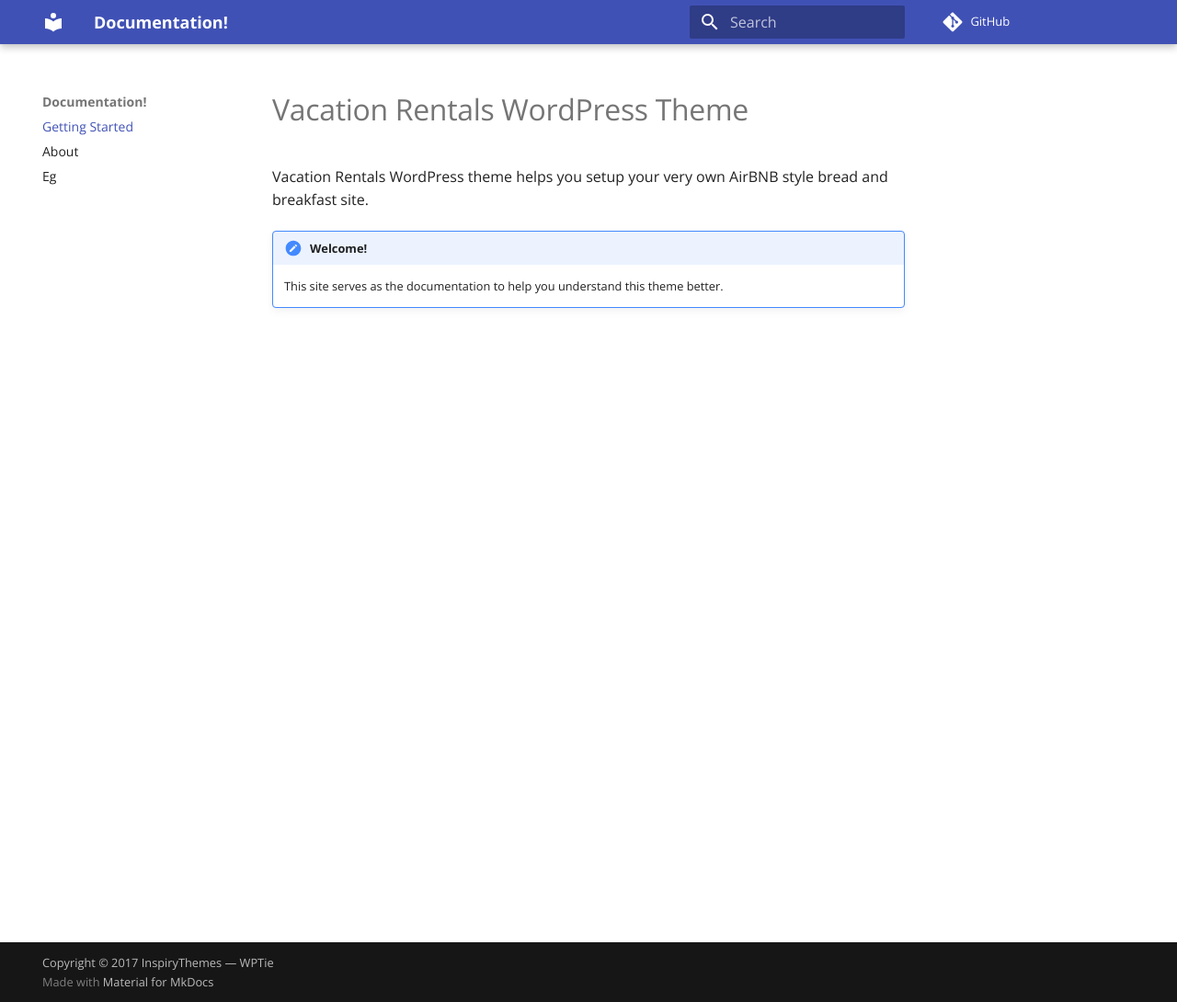
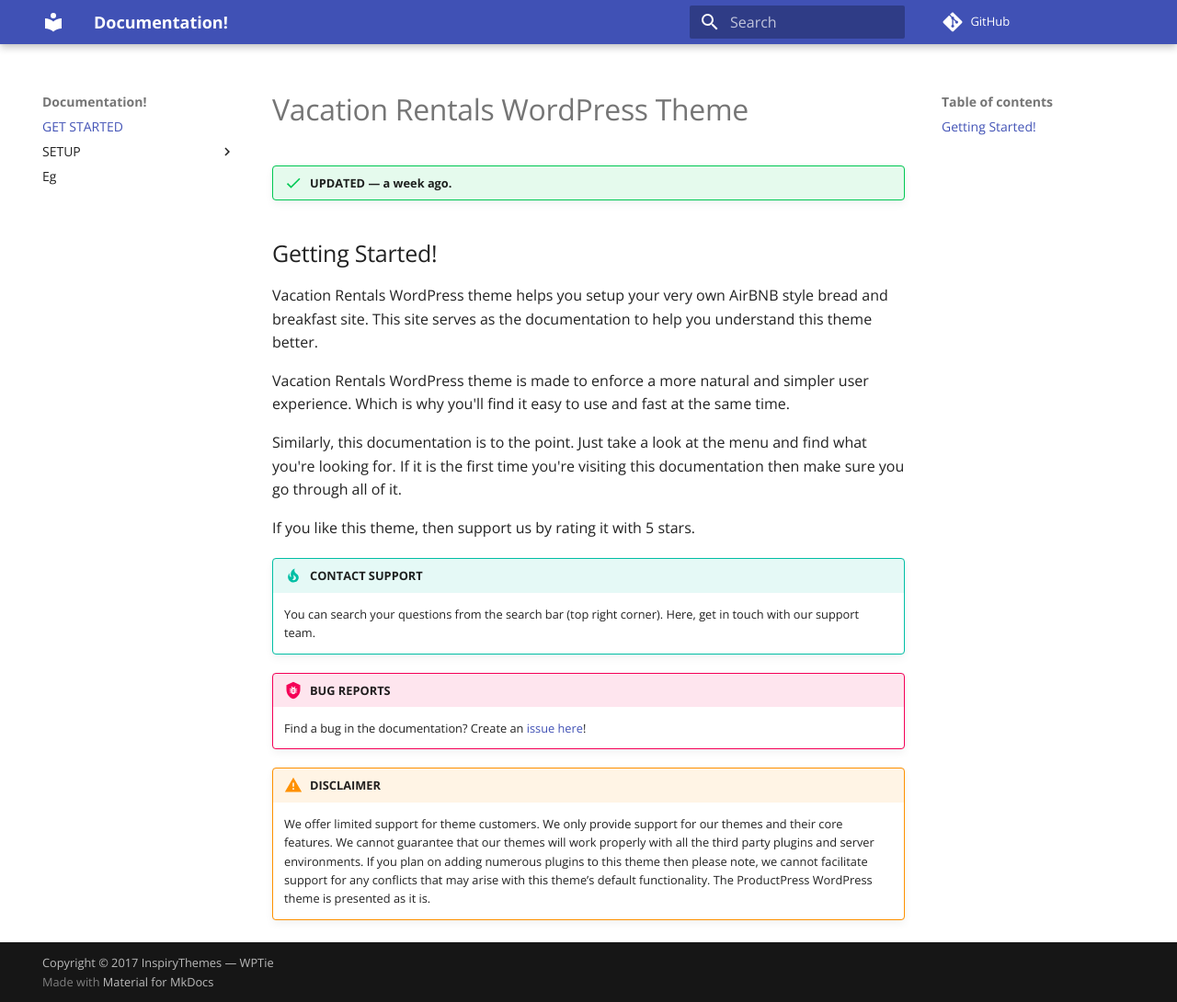
Before and after one commit to ahmadawais/VRDOC, an MkDocs documentation site: the page built from docs/index.md, in a window 1280 px wide and 1090 px high. Shown: the whole window at 92% size. Built offline with MkDocs 1.6.1 and Material for MkDocs 9.7.7, drawn with Linux system fonts in a browser that asks for light colours; comment, search, counter and statistics services are not loaded; old or Windows-style settings are respelled for this version of MkDocs.

Commit message:
👉  💯

```diff
--- a/docs/index.md
+++ b/docs/index.md
@@ -1,5 +1,21 @@
 # Vacation Rentals WordPress Theme
-Vacation Rentals WordPress theme helps you setup your very own AirBNB style bread and breakfast site.
 
-!!! tldr "Welcome!"
-    This site serves as the documentation to help you understand this theme better.
+!!! success "UPDATED — a week ago."
+
+##Getting Started!
+Vacation Rentals WordPress theme helps you setup your very own AirBNB style bread and breakfast site. This site serves as the documentation to help you understand this theme better.
+
+Vacation Rentals WordPress theme is made to enforce a more natural and simpler user experience. Which is why you'll find it easy to use and fast at the same time.
+
+Similarly, this documentation is to the point. Just take a look at the menu and find what you're looking for. If it is the first time you're visiting this documentation then make sure you go through all of it.
+
+If you like this theme, then support us by rating it with 5 stars.
+
+!!! tip "CONTACT SUPPORT"
+     You can search your questions from the search bar (top right corner). Here, get in touch with our support team.
+
+!!! bug "BUG REPORTS"
+    Find a bug in the documentation? Create an [issue here](https://github.com/ahmadawais/vrdoc/issues/new)!
+
+!!! warning "DISCLAIMER"
+    We offer limited support for theme customers. We only provide support for our themes and their core features. We cannot guarantee that our themes will work properly with all the third party plugins and server environments. If you plan on adding numerous plugins to this theme then please note, we cannot facilitate support for any conflicts that may arise with this theme’s default functionality. The ProductPress WordPress theme is presented as it is.
--- a/mkdocs.yml
+++ b/mkdocs.yml
@@ -15,8 +15,9 @@ theme: 'material'
 theme_dir: 'mkdocs-material/material'
 
 pages:
-    - Getting Started: index.md
-    - About: about.md
+    - GET STARTED: index.md
+    - SETUP:
+      - Installation: installation.md
     - Eg: eg.md
 
 extra:
```
Also changed, not shown: docs/installation.md (added, +33 -0 lines), docs/step0.md (renamed from docs/about.md), site/404.html, site/eg/index.html, site/index.html, site/installation/index.html, site/mkdocs/search_index.json, site/sitemap.xml.
